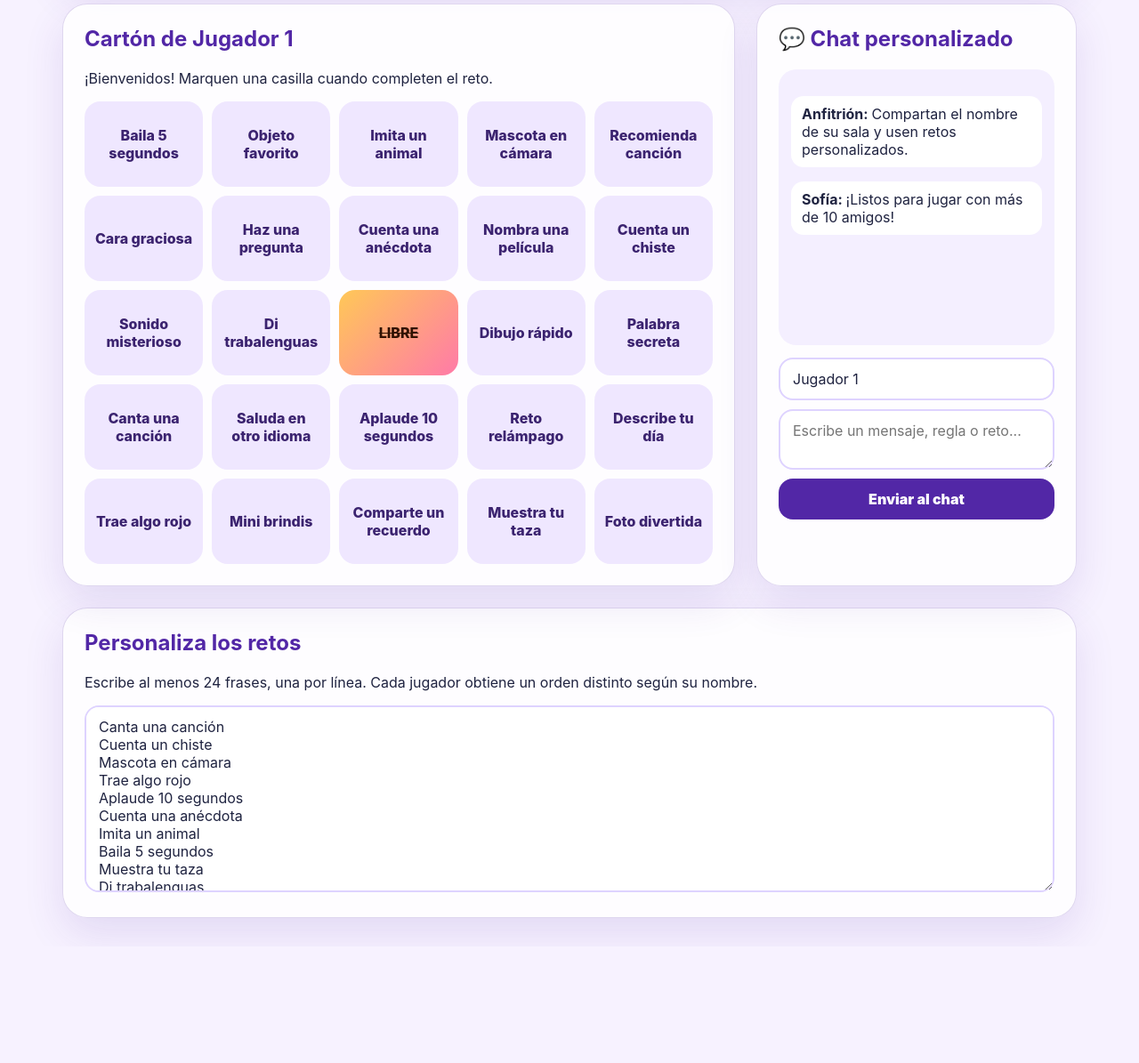
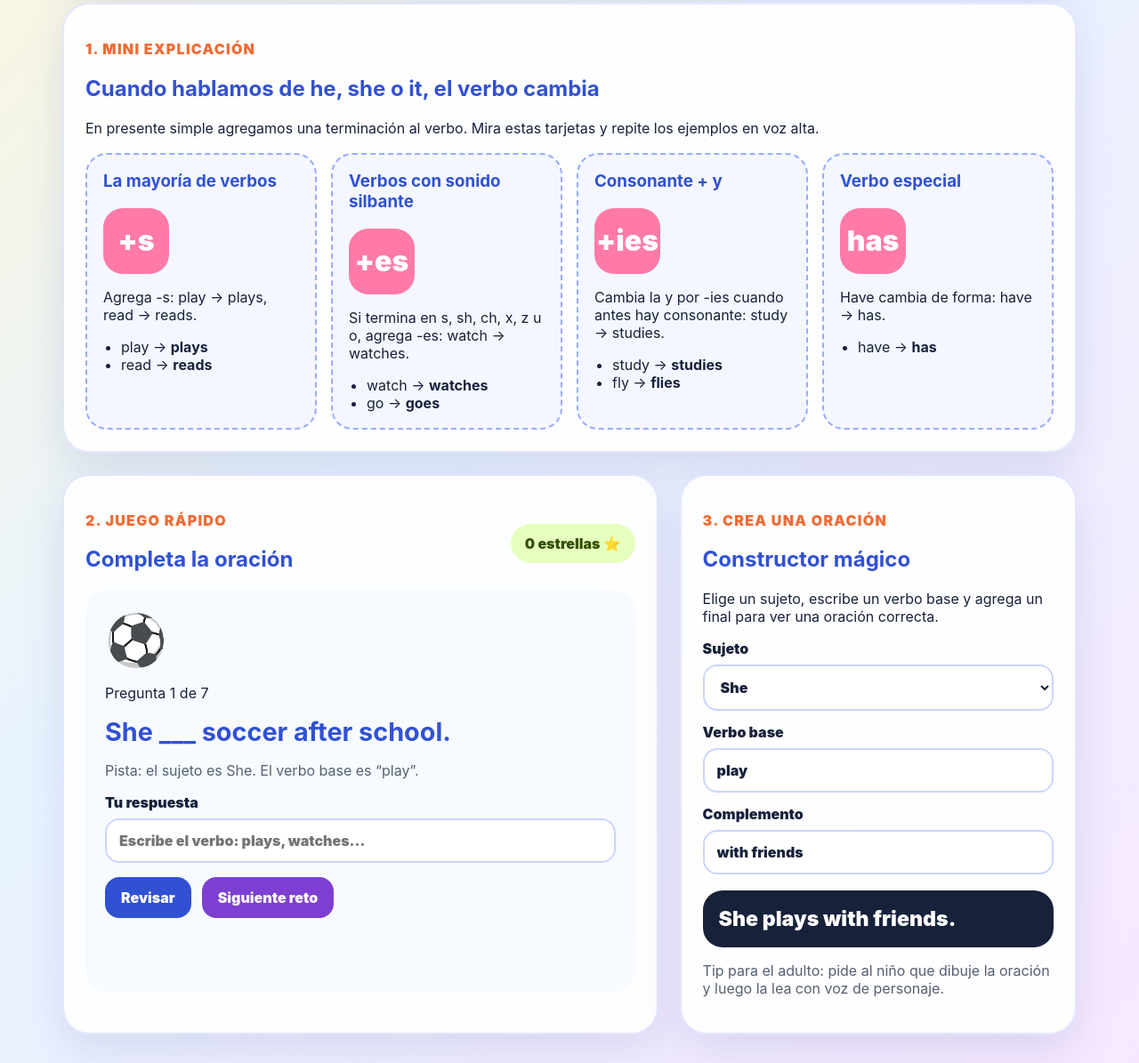
Before and after one commit to Gipsell21/Gipsell-Cuellar, a website with bundled scripts: page index.html in a window 1280 px wide. Shown: the part 392-1587 px from the top of the page at 89% size. Before the commit the page ends 1456 px from the top, so only its background shows below. Built offline with nearby package versions, Linux system fonts and the light colour scheme.

Commit message:
Fix simple present lesson interactions

```diff
--- a/index.html
+++ b/index.html
@@ -1,7 +1,80 @@
-<!doctype html><html lang="es"><head><meta charset="UTF-8"/><meta name="viewport" content="width=device-width, initial-scale=1.0"/><title>Bingo interactivo</title><link rel="stylesheet" href="/src/styles.css"/></head><body><main class="app-shell">
-<section class="hero"><div><p class="eyebrow">🎉 Bingo social interactivo</p><h1 id="roomTitle">Noche de Bingo</h1><p>Arma una sala para más de 10 personas: cada amigo escribe su nombre para recibir un cartón diferente y todos pueden usar el chat personalizado.</p></div><div class="status-card"><span class="big-icon">👥</span><strong>Capacidad recomendada</strong><span>10+ jugadores con cartones únicos por nombre</span></div></section>
-<section class="controls panel"><label>Sala<input id="roomInput" value="Noche de Bingo" /></label><label>Tu nombre<input id="playerInput" value="Jugador 1" /></label><label>Mensaje del anfitrión<input id="hostInput" value="¡Bienvenidos! Marquen una casilla cuando completen el reto." /></label></section>
-<section class="game-grid"><article class="panel board-panel"><div class="board-header"><div><h2 id="playerTitle">Cartón de Jugador 1</h2><p id="hostMessage">¡Bienvenidos! Marquen una casilla cuando completen el reto.</p></div><div id="bingoBadge" class="bingo-badge hidden">¡BINGO!</div></div><div id="board" class="bingo-board" aria-label="Cartón de bingo interactivo"></div></article>
-<aside class="panel chat-panel"><h2>💬 Chat personalizado</h2><div id="messages" class="messages"></div><form id="chatForm"><input id="chatName" aria-label="Nombre en chat" value="Jugador 1"/><textarea id="chatText" aria-label="Mensaje de chat" placeholder="Escribe un mensaje, regla o reto..."></textarea><button type="submit">Enviar al chat</button></form></aside></section>
-<section class="panel customizer"><h2>Personaliza los retos</h2><p>Escribe al menos 24 frases, una por línea. Cada jugador obtiene un orden distinto según su nombre.</p><textarea id="wordsInput"></textarea></section>
-</main><script type="module" src="/src/main.js"></script></body></html>
+<!doctype html>
+<html lang="es">
+  <head>
+    <meta charset="UTF-8" />
+    <meta name="viewport" content="width=device-width, initial-scale=1.0" />
+    <title>Clase interactiva: presente simple</title>
+    <link rel="stylesheet" href="/src/styles.css" />
+  </head>
+  <body>
+    <main class="app-shell">
+      <section class="hero panel">
+        <div>
+          <p class="eyebrow">🚀 Inglés para niños</p>
+          <h1>Presente simple con he, she e it</h1>
+          <p>Una clase interactiva para un niño de 10 años: aprende la regla, practica con juegos cortos y crea tus propias oraciones en tercera persona.</p>
+        </div>
+        <div class="mission-card">
+          <span class="big-icon">⭐</span>
+          <strong>Misión</strong>
+          <span>Gana estrellas escribiendo el verbo correcto.</span>
+        </div>
+      </section>
+
+      <section class="panel lesson-section">
+        <p class="eyebrow">1. Mini explicación</p>
+        <h2>Cuando hablamos de he, she o it, el verbo cambia</h2>
+        <p>En presente simple agregamos una terminación al verbo. Mira estas tarjetas y repite los ejemplos en voz alta.</p>
+        <div id="ruleCards" class="rule-grid"></div>
+      </section>
+
+      <section class="activity-grid">
+        <article class="panel quiz-card">
+          <div class="quiz-header">
+            <div>
+              <p class="eyebrow">2. Juego rápido</p>
+              <h2>Completa la oración</h2>
+            </div>
+            <div class="score-pill"><span id="scoreText">0 estrellas</span> ⭐</div>
+          </div>
+          <div class="question-box">
+            <span id="questionEmoji" class="question-emoji">⚽</span>
+            <p id="progressText"></p>
+            <h3 id="questionText"></h3>
+            <p id="questionHelp" class="hint"></p>
+            <label>Tu respuesta
+              <input id="answerInput" autocomplete="off" placeholder="Escribe el verbo: plays, watches..." />
+            </label>
+            <div class="button-row">
+              <button id="checkAnswer" type="button">Revisar</button>
+              <button id="nextQuestion" type="button" class="secondary">Siguiente reto</button>
+            </div>
+            <p id="feedback" class="feedback" aria-live="polite"></p>
+          </div>
+        </article>
+
+        <article id="sentenceBuilder" class="panel builder-card">
+          <p class="eyebrow">3. Crea una oración</p>
+          <h2>Constructor mágico</h2>
+          <p>Elige un sujeto, escribe un verbo base y agrega un final para ver una oración correcta.</p>
+          <label>Sujeto
+            <select id="builderSubject">
+              <option>She</option>
+              <option>He</option>
+              <option>It</option>
+            </select>
+          </label>
+          <label>Verbo base
+            <input id="builderVerb" value="play" />
+          </label>
+          <label>Complemento
+            <input id="builderComplement" value="with friends" />
+          </label>
+          <div class="sentence-output" id="builtSentence"></div>
+          <p class="teacher-tip">Tip para el adulto: pide al niño que dibuje la oración y luego la lea con voz de personaje.</p>
+        </article>
+      </section>
+    </main>
+    <script type="module" src="/src/main.js"></script>
+  </body>
+</html>
--- /dev/null
+++ b/src/lesson.js
@@ -0,0 +1,71 @@
+export const VERB_RULES = [
+  {
+    id: 'general',
+    title: 'La mayoría de verbos',
+    ending: 's',
+    hint: 'Agrega -s: play → plays, read → reads.',
+    examples: [
+      { base: 'play', thirdPerson: 'plays' },
+      { base: 'read', thirdPerson: 'reads' },
+    ],
+  },
+  {
+    id: 'es',
+    title: 'Verbos con sonido silbante',
+    ending: 'es',
+    hint: 'Si termina en s, sh, ch, x, z u o, agrega -es: watch → watches.',
+    examples: [
+      { base: 'watch', thirdPerson: 'watches' },
+      { base: 'go', thirdPerson: 'goes' },
+    ],
+  },
+  {
+    id: 'ies',
+    title: 'Consonante + y',
+    ending: 'ies',
+    hint: 'Cambia la y por -ies cuando antes hay consonante: study → studies.',
+    examples: [
+      { base: 'study', thirdPerson: 'studies' },
+      { base: 'fly', thirdPerson: 'flies' },
+    ],
+  },
+  {
+    id: 'irregular',
+    title: 'Verbo especial',
+    ending: 'has',
+    hint: 'Have cambia de forma: have → has.',
+    examples: [
+      { base: 'have', thirdPerson: 'has' },
+    ],
+  },
+]
+
+export const QUESTIONS = [
+  { subject: 'She', base: 'play', answer: 'plays', sentence: 'She ___ soccer after school.', emoji: '⚽' },
+  { subject: 'He', base: 'watch', answer: 'watches', sentence: 'He ___ cartoons on Saturday.', emoji: '📺' },
+  { subject: 'It', base: 'fly', answer: 'flies', sentence: 'It ___ over the garden.', emoji: '🦋' },
+  { subject: 'She', base: 'study', answer: 'studies', sentence: 'She ___ English every day.', emoji: '📚' },
+  { subject: 'He', base: 'go', answer: 'goes', sentence: 'He ___ to the park.', emoji: '🌳' },
+  { subject: 'It', base: 'like', answer: 'likes', sentence: 'It ___ warm milk.', emoji: '🐱' },
+  { subject: 'He', base: 'have', answer: 'has', sentence: 'He ___ a blue backpack.', emoji: '🎒' },
+]
+
+export function getThirdPersonVerb(verb) {
+  const lowerVerb = verb.toLowerCase().trim()
+  if (!lowerVerb) return ''
+  if (lowerVerb === 'have') return 'has'
+  if (/[^aeiou]y$/.test(lowerVerb)) return `${lowerVerb.slice(0, -1)}ies`
+  if (/(s|sh|ch|x|z|o)$/.test(lowerVerb)) return `${lowerVerb}es`
+  return `${lowerVerb}s`
+}
+
+export function buildSentence(subject, verb, complement = 'every day') {
+  const cleanSubject = subject.trim() || 'She'
+  const cleanVerb = getThirdPersonVerb(verb) || 'does'
+  const cleanComplement = complement.trim().replace(/[.!?]+$/, '') || 'every day'
+  return `${cleanSubject} ${cleanVerb} ${cleanComplement}.`
+}
+
+export function isCorrectAnswer(question, answer) {
+  return question.answer.toLowerCase() === answer.toLowerCase().trim()
+}
--- a/src/main.js
+++ b/src/main.js
@@ -1,74 +1,76 @@
-import { buildCard, CENTER_TEXT, DEFAULT_WORDS, hasBingo } from './bingo.js'
+import { QUESTIONS, VERB_RULES, buildSentence, getThirdPersonVerb, isCorrectAnswer } from './lesson.js'
 
-const state = {
-  player: 'Jugador 1',
-  marked: [12],
-  messages: [
-    { name: 'Anfitrión', text: 'Compartan el nombre de su sala y usen retos personalizados.' },
-    { name: 'Sofía', text: '¡Listos para jugar con más de 10 amigos!' },
-  ],
+const state = { currentQuestion: 0, score: 0, answered: false }
+const $ = (selector) => document.querySelector(selector)
+
+function renderRules() {
+  $('#ruleCards').innerHTML = VERB_RULES.map((rule) => `
+    <article class="rule-card">
+      <h3>${rule.title}</h3>
+      <p class="ending">${rule.id === 'irregular' ? '' : '+'}${rule.ending}</p>
+      <p>${rule.hint}</p>
+      <ul>${rule.examples.map((example) => `<li>${example.base} → <strong>${example.thirdPerson}</strong></li>`).join('')}</ul>
+    </article>
+  `).join('')
 }
 
-const $ = (selector) => document.querySelector(selector)
-const board = $('#board')
-const wordsInput = $('#wordsInput')
-const messages = $('#messages')
-
-wordsInput.value = DEFAULT_WORDS.join('\n')
-
-function currentWords() {
-  const words = wordsInput.value.split('\n').map((word) => word.trim()).filter(Boolean)
-  return words.length >= 24 ? words : DEFAULT_WORDS
+function renderQuestion() {
+  const question = QUESTIONS[state.currentQuestion]
+  state.answered = false
+  $('#questionEmoji').textContent = question.emoji
+  $('#questionText').textContent = question.sentence
+  $('#questionHelp').textContent = `Pista: el sujeto es ${question.subject}. El verbo base es “${question.base}”.`
+  $('#answerInput').value = ''
+  $('#answerInput').disabled = false
+  $('#checkAnswer').disabled = false
+  $('#feedback').textContent = ''
+  $('#feedback').className = 'feedback'
+  $('#progressText').textContent = `Pregunta ${state.currentQuestion + 1} de ${QUESTIONS.length}`
+  $('#scoreText').textContent = `${state.score} estrellas`
 }
 
-function renderBoard() {
-  const card = buildCard(currentWords(), state.player)
-  board.innerHTML = ''
-  card.forEach((item, index) => {
-    const button = document.createElement('button')
-    button.textContent = item
-    button.type = 'button'
-    button.className = state.marked.includes(index) ? 'marked' : ''
-    button.addEventListener('click', () => {
-      if (item === CENTER_TEXT) return
-      state.marked = state.marked.includes(index) ? state.marked.filter((cell) => cell !== index) : [...state.marked, index]
-      renderBoard()
-    })
-    board.append(button)
-  })
-  $('#bingoBadge').classList.toggle('hidden', !hasBingo(state.marked))
+function celebrate(text) {
+  $('#feedback').textContent = text
+  $('#feedback').className = 'feedback success'
 }
 
-function renderMessages() {
-  messages.innerHTML = ''
-  state.messages.forEach(({ name, text }) => {
-    const message = document.createElement('p')
-    const author = document.createElement('strong')
-    author.textContent = `${name}: `
-    message.append(author, document.createTextNode(text))
-    messages.append(message)
-  })
-  messages.scrollTop = messages.scrollHeight
+function checkCurrentAnswer() {
+  if (state.answered) return
+  const question = QUESTIONS[state.currentQuestion]
+  const answer = $('#answerInput').value
+  if (isCorrectAnswer(question, answer)) {
+    state.score += 1
+    state.answered = true
+    $('#answerInput').disabled = true
+    $('#checkAnswer').disabled = true
+    $('#scoreText').textContent = `${state.score} estrellas`
+    celebrate(`¡Excelente! ${question.subject} ${question.answer}. Ganaste una estrella ⭐`)
+  } else {
+    $('#feedback').textContent = `Casi. Recuerda: ${question.base} cambia a ${getThirdPersonVerb(question.base)} con he, she o it.`
+    $('#feedback').className = 'feedback try-again'
+  }
 }
 
-$('#roomInput').addEventListener('input', (event) => { $('#roomTitle').textContent = event.target.value || 'Bingo' })
-$('#hostInput').addEventListener('input', (event) => { $('#hostMessage').textContent = event.target.value })
-$('#playerInput').addEventListener('input', (event) => {
-  state.player = event.target.value || 'Invitado'
-  state.marked = [12]
-  $('#playerTitle').textContent = `Cartón de ${state.player}`
-  $('#chatName').value = state.player
-  renderBoard()
-})
-wordsInput.addEventListener('input', renderBoard)
-$('#chatForm').addEventListener('submit', (event) => {
-  event.preventDefault()
-  const text = $('#chatText').value.trim()
-  if (!text) return
-  state.messages.push({ name: $('#chatName').value.trim() || state.player, text })
-  $('#chatText').value = ''
-  renderMessages()
+$('#checkAnswer').addEventListener('click', checkCurrentAnswer)
+$('#answerInput').addEventListener('keydown', (event) => {
+  if (event.key === 'Enter') checkCurrentAnswer()
 })
 
-renderBoard()
-renderMessages()
+$('#nextQuestion').addEventListener('click', () => {
+  state.currentQuestion = (state.currentQuestion + 1) % QUESTIONS.length
+  renderQuestion()
+})
+
+function updateBuiltSentence() {
+  const subject = $('#builderSubject').value
+  const verb = $('#builderVerb').value
+  const complement = $('#builderComplement').value.trim() || 'every day'
+  $('#builtSentence').textContent = buildSentence(subject, verb, complement)
+}
+
+$('#sentenceBuilder').addEventListener('input', updateBuiltSentence)
+$('#sentenceBuilder').addEventListener('change', updateBuiltSentence)
+
+renderRules()
+renderQuestion()
+updateBuiltSentence()
--- a/src/styles.css
+++ b/src/styles.css
@@ -1,34 +1,37 @@
-:root { color: #1f2340; background: #f7f2ff; font-family: Inter, ui-sans-serif, system-ui, sans-serif; }
+:root { color: #17213a; background: linear-gradient(135deg, #fff7d6, #e8f3ff 45%, #f7e8ff); font-family: Inter, ui-sans-serif, system-ui, sans-serif; }
 * { box-sizing: border-box; }
 body { margin: 0; }
-button, input, textarea { font: inherit; }
+button, input, select { font: inherit; }
 .app-shell { max-width: 1180px; margin: 0 auto; padding: 32px 20px; }
-.hero { display: grid; grid-template-columns: 1fr 280px; gap: 24px; align-items: center; margin-bottom: 24px; }
-.hero h1 { font-size: clamp(2.4rem, 6vw, 5rem); line-height: .9; margin: 10px 0; color: #5227a6; }
-.hero p { font-size: 1.1rem; max-width: 760px; }
-.eyebrow, .status-card, .chat-panel h2 { display: flex; gap: 10px; align-items: center; }
-.eyebrow { color: #e25b8b; font-weight: 800; text-transform: uppercase; letter-spacing: .08em; }
-.panel, .status-card { background: rgba(255,255,255,.86); border: 1px solid rgba(82,39,166,.18); border-radius: 28px; box-shadow: 0 18px 45px rgba(82,39,166,.12); }
-.status-card { flex-direction: column; padding: 24px; text-align: center; }
-.big-icon { font-size: 2.75rem; }
-.controls { display: grid; grid-template-columns: repeat(3, 1fr); gap: 16px; padding: 18px; margin-bottom: 24px; }
-label { display: grid; gap: 8px; font-weight: 800; }
-input, textarea { width: 100%; border: 2px solid #ded3ff; border-radius: 16px; padding: 12px 14px; background: white; color: #1f2340; }
-.game-grid { display: grid; grid-template-columns: minmax(0, 1fr) 360px; gap: 24px; }
-.board-panel, .chat-panel, .customizer { padding: 24px; }
-.board-header { display: flex; justify-content: space-between; gap: 16px; align-items: start; }
-.board-header h2, .chat-panel h2, .customizer h2 { margin-top: 0; color: #5227a6; }
-.hidden { display: none; }
-.bingo-badge { background: #23c483; color: #06281b; padding: 12px 18px; border-radius: 999px; font-weight: 900; animation: pop .8s ease infinite alternate; }
-.bingo-board { display: grid; grid-template-columns: repeat(5, 1fr); gap: 10px; }
-.bingo-board button { min-height: 96px; border: 0; border-radius: 18px; padding: 10px; background: #efe7ff; color: #3b236f; font-weight: 800; cursor: pointer; transition: transform .15s, background .15s; }
-.bingo-board button:hover { transform: translateY(-2px); }
-.bingo-board button.marked { background: linear-gradient(135deg, #ffc857, #ff7aa8); color: #311200; text-decoration: line-through; }
-.messages { height: 310px; overflow: auto; background: #f4efff; border-radius: 20px; padding: 14px; margin-bottom: 14px; }
-.messages p { background: white; border-radius: 14px; padding: 10px 12px; }
-.chat-panel form { display: grid; gap: 10px; }
-.chat-panel button { border: 0; border-radius: 16px; padding: 13px 16px; background: #5227a6; color: white; font-weight: 900; cursor: pointer; }
-.customizer { margin-top: 24px; }
-.customizer textarea { min-height: 210px; }
-@keyframes pop { from { transform: scale(1); } to { transform: scale(1.05); } }
-@media (max-width: 880px) { .hero, .controls, .game-grid { grid-template-columns: 1fr; } .bingo-board button { min-height: 78px; font-size: .85rem; } }
+.panel { background: rgba(255,255,255,.9); border: 2px solid rgba(83, 105, 255, .16); border-radius: 30px; box-shadow: 0 18px 45px rgba(54, 73, 140, .13); }
+.hero { display: grid; grid-template-columns: minmax(0, 1fr) 290px; gap: 24px; align-items: center; padding: 28px; margin-bottom: 24px; }
+.hero h1 { color: #3151d3; font-size: clamp(2.4rem, 6vw, 4.9rem); line-height: .94; margin: 8px 0 14px; }
+.hero p { font-size: 1.12rem; max-width: 780px; }
+.eyebrow { color: #f06b35; font-weight: 900; letter-spacing: .08em; text-transform: uppercase; }
+.mission-card { display: grid; place-items: center; gap: 8px; min-height: 220px; padding: 24px; text-align: center; border-radius: 26px; background: #fff2b8; color: #5a3b00; }
+.big-icon, .question-emoji { font-size: 3.5rem; }
+.lesson-section, .quiz-card, .builder-card { padding: 24px; }
+h2, h3 { color: #3151d3; }
+.rule-grid { display: grid; grid-template-columns: repeat(auto-fit, minmax(220px, 1fr)); gap: 16px; margin-top: 18px; }
+.rule-card { border-radius: 24px; padding: 18px; background: #f4f7ff; border: 2px dashed #9aabff; }
+.rule-card h3 { margin-top: 0; }
+.rule-card ul { margin: 0; padding-left: 20px; }
+.ending { display: inline-grid; place-items: center; min-width: 74px; min-height: 74px; margin: 0; border-radius: 22px; background: #ff7aa8; color: white; font-size: 2rem; font-weight: 1000; }
+.activity-grid { display: grid; grid-template-columns: minmax(0, 1.2fr) minmax(320px, .8fr); gap: 24px; margin-top: 24px; }
+.quiz-header { display: flex; justify-content: space-between; gap: 16px; align-items: center; }
+.score-pill { border-radius: 999px; background: #e6ffbe; color: #315100; padding: 12px 16px; font-weight: 900; white-space: nowrap; }
+.question-box { background: #f7fbff; border-radius: 26px; padding: 22px; }
+.question-box h3 { font-size: 1.8rem; margin: 8px 0; }
+.hint, .teacher-tip { color: #546070; }
+label { display: grid; gap: 8px; margin-top: 14px; font-weight: 900; }
+input, select { width: 100%; border: 2px solid #cbd5ff; border-radius: 16px; padding: 13px 14px; background: white; color: #17213a; }
+.button-row { display: flex; flex-wrap: wrap; gap: 12px; margin-top: 16px; }
+button { border: 0; border-radius: 16px; padding: 13px 18px; background: #3151d3; color: white; font-weight: 1000; cursor: pointer; transition: transform .15s, opacity .15s; }
+button:hover { transform: translateY(-2px); }
+button:disabled { opacity: .5; cursor: not-allowed; transform: none; }
+button.secondary { background: #7d3fd1; }
+.feedback { min-height: 30px; font-weight: 900; }
+.feedback.success { color: #168548; }
+.feedback.try-again { color: #c44919; }
+.sentence-output { margin-top: 18px; padding: 18px; border-radius: 22px; background: #17213a; color: white; font-size: 1.45rem; font-weight: 1000; }
+@media (max-width: 880px) { .hero, .rule-grid, .activity-grid { grid-template-columns: 1fr; } .mission-card { min-height: auto; } }
```
Also changed, not shown: tests/lesson.test.js (added, +34 -0 lines).
